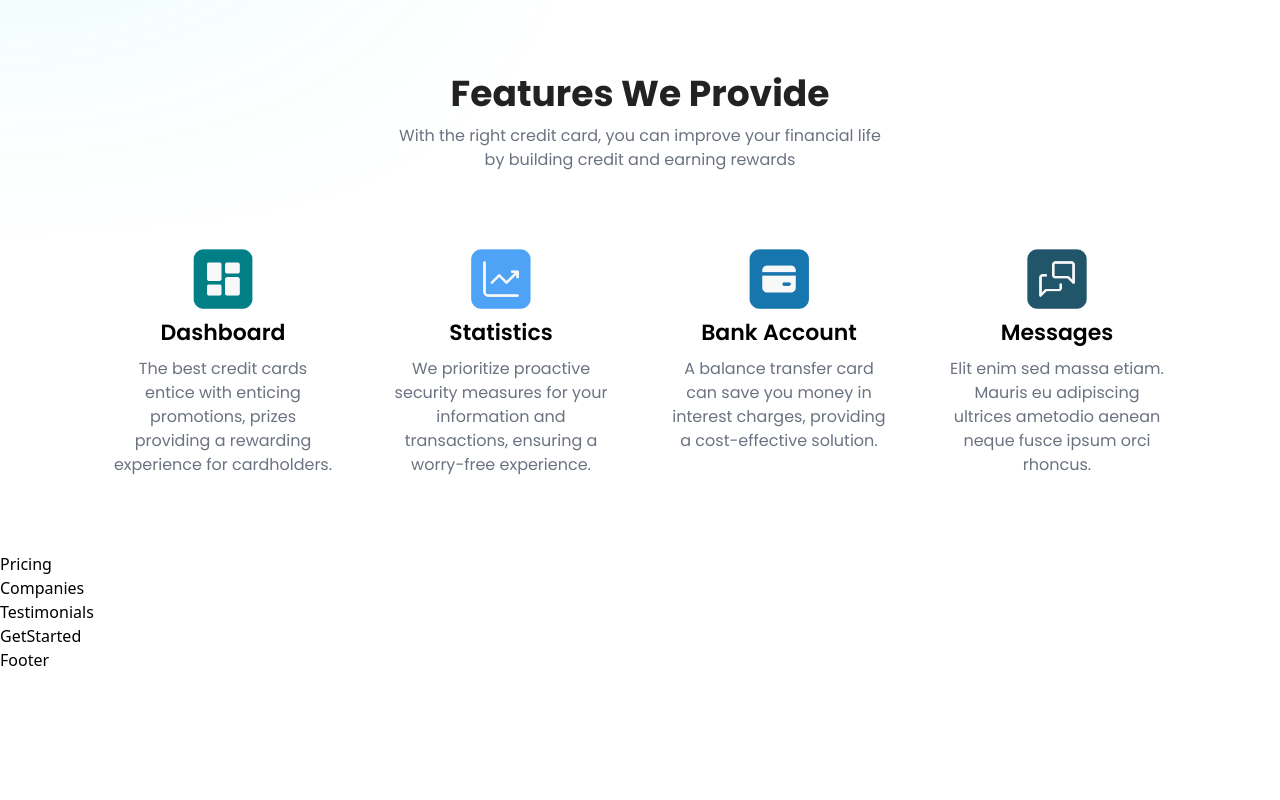
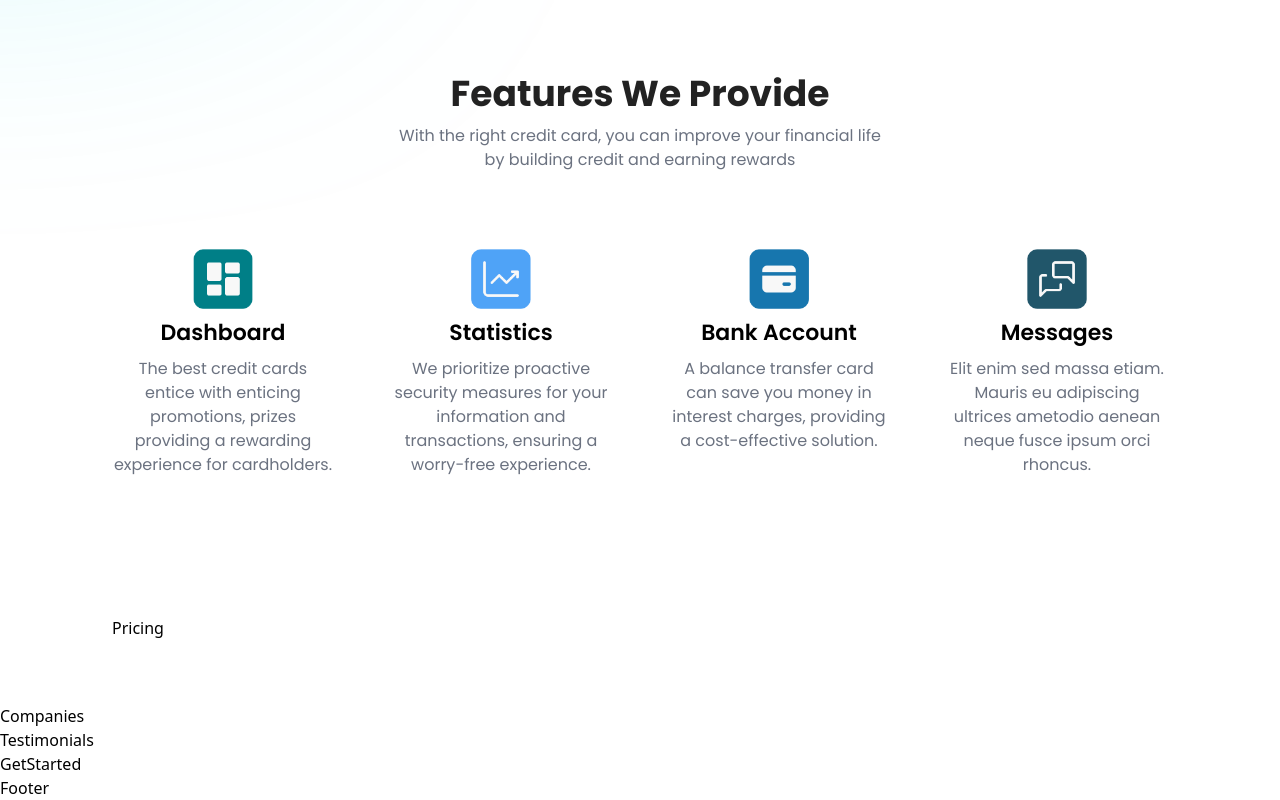
Before and after one commit to Raja-Junaid/bank_website, a React (Vite) app: page / in a window 1280 px wide. Shown: the part 910-1710 px from the top of the page. Before the commit the page ends 1582 px from the top, so only its background shows below. Built offline with nearby package versions, Linux system fonts and the light colour scheme; a web font is replaced by a local one.

Commit message:
Starting Pricing Section

```diff
--- a/src/App.jsx
+++ b/src/App.jsx
@@ -17,7 +17,7 @@ const App = () => {
       <section className={`${styles.paddingX} py-7 lg:py-16 xl:py-[4.7rem] 2xl:py-[4.9rem]`}>
         <Features />
       </section>
-      <section>
+      <section className={`${styles.paddingX} py-8 lg:py-16`}>
         <Pricing />
       </section>
       <section>
--- a/src/components/Pricing.jsx
+++ b/src/components/Pricing.jsx
@@ -1,5 +1,3 @@
-import React from 'react'
-
 const Pricing = () => {
   return (
     <div>Pricing</div>
```
